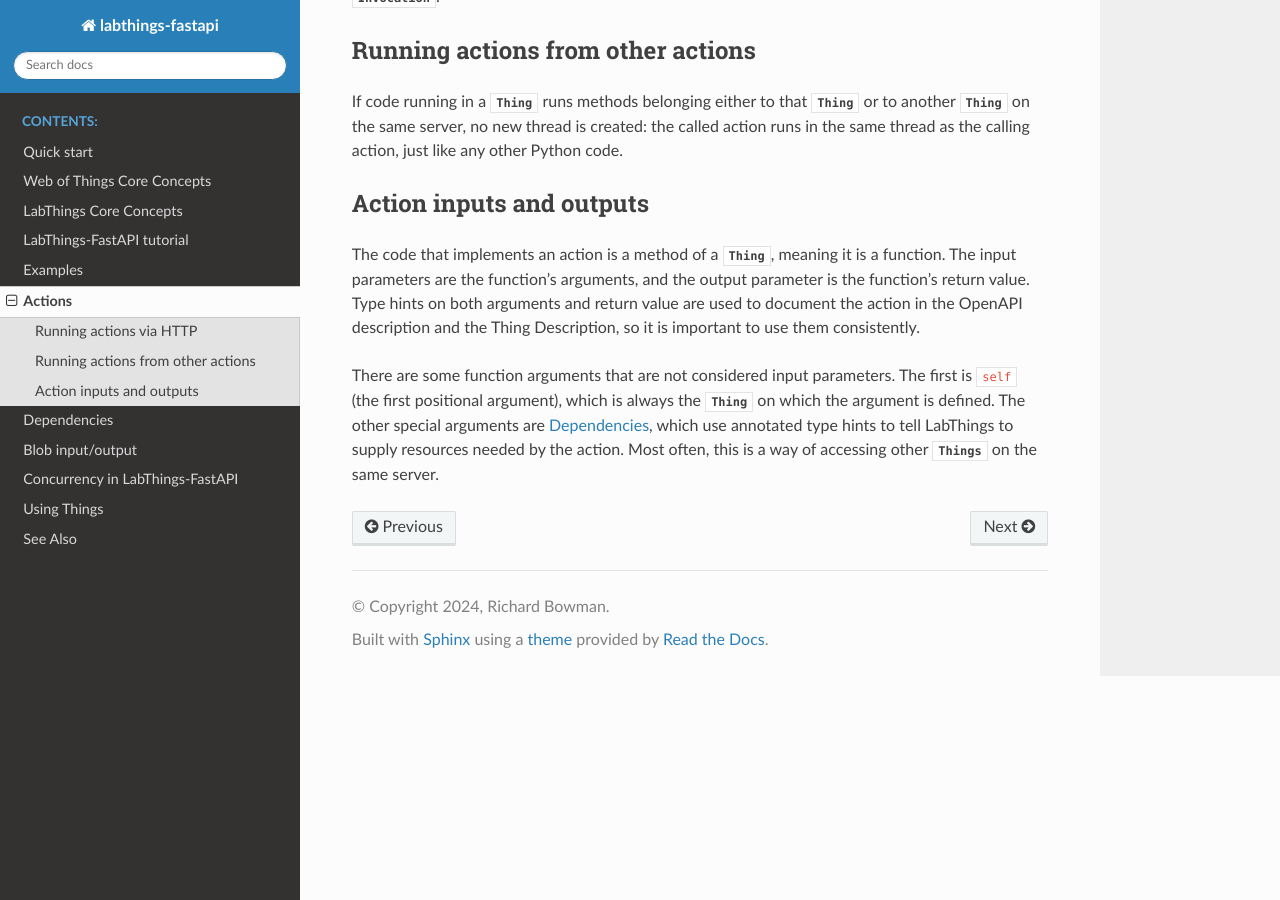
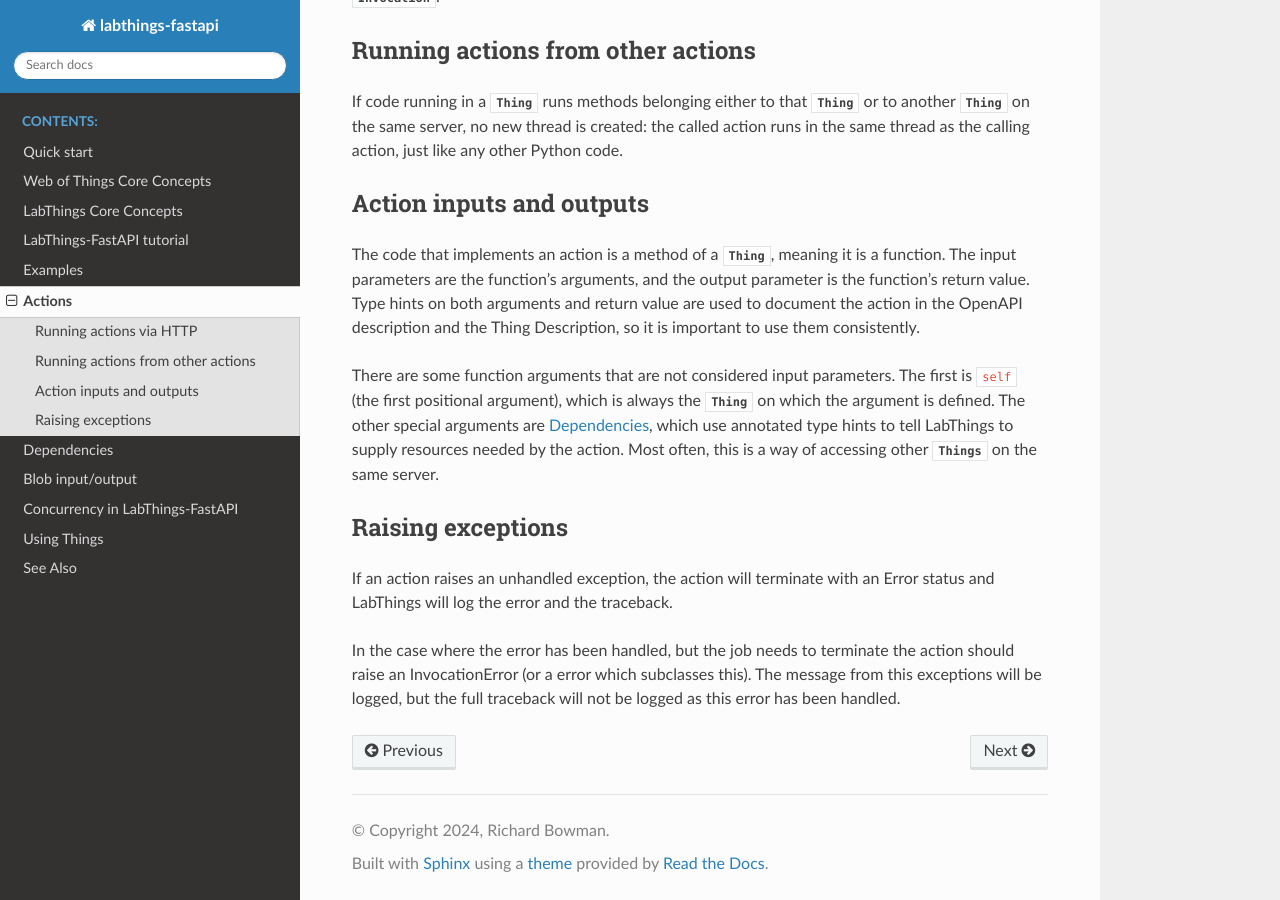
Before and after one commit to labthings/labthings-fastapi, a Sphinx documentation site: the page built from docs/source/actions.rst, in a window 1280 px wide and 900 px high, scrolled down 821 px. Built offline with Sphinx 7.4.7 and the Read the Docs theme 3.1.0, drawn with Linux system fonts in a browser that asks for light colours; pages that are not in the unit, such as notebooks, are missing from menus; cross-references to code outside the pages are shown as plain code; the version number is read from the project's files by our own code.

Commit message:
Add some docs for InvocationError

```diff
--- a/docs/source/actions.rst
+++ b/docs/source/actions.rst
@@ -57,3 +57,13 @@ The first is ``self`` (the first positional argument), which is always the
 :ref:`dependencies`, which use annotated type hints to tell LabThings to
 supply resources needed by the action. Most often, this is a way of accessing
 other `.Things` on the same server.
+
+Raising exceptions
+------------------
+If an action raises an unhandled exception, the action will terminate with an Error
+status and LabThings will log the error and the traceback.
+
+In the case where the error has been handled, but the job needs to terminate the action
+should raise an InvocationError (or a error which subclasses this). The message from
+this exceptions will be logged, but the full traceback will not be logged as this error
+has been handled.
```
